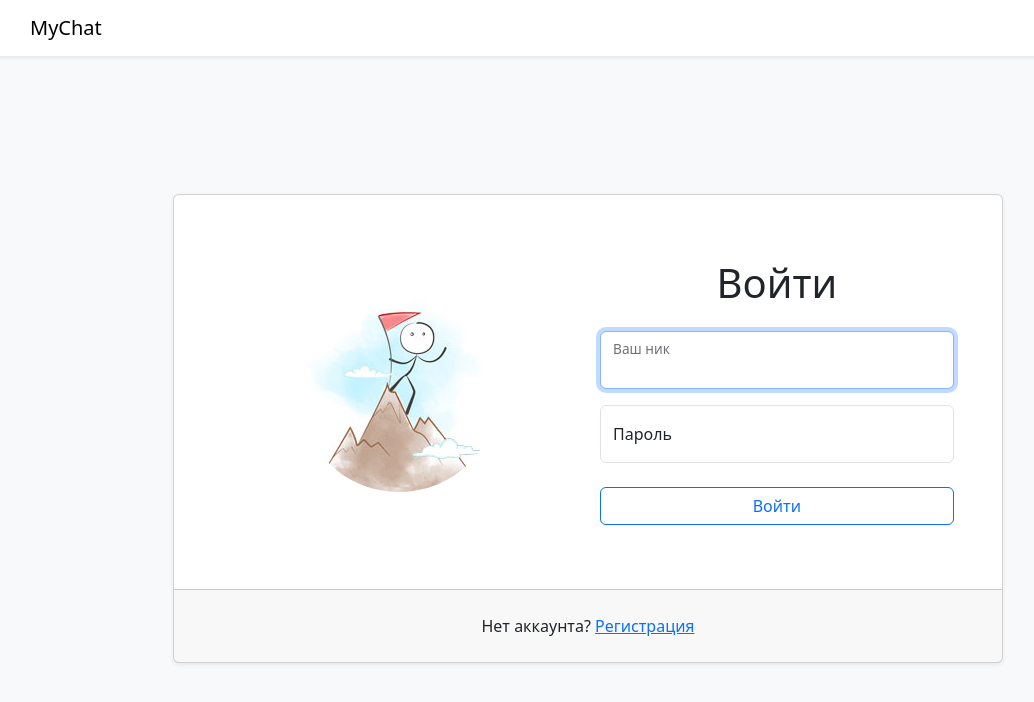
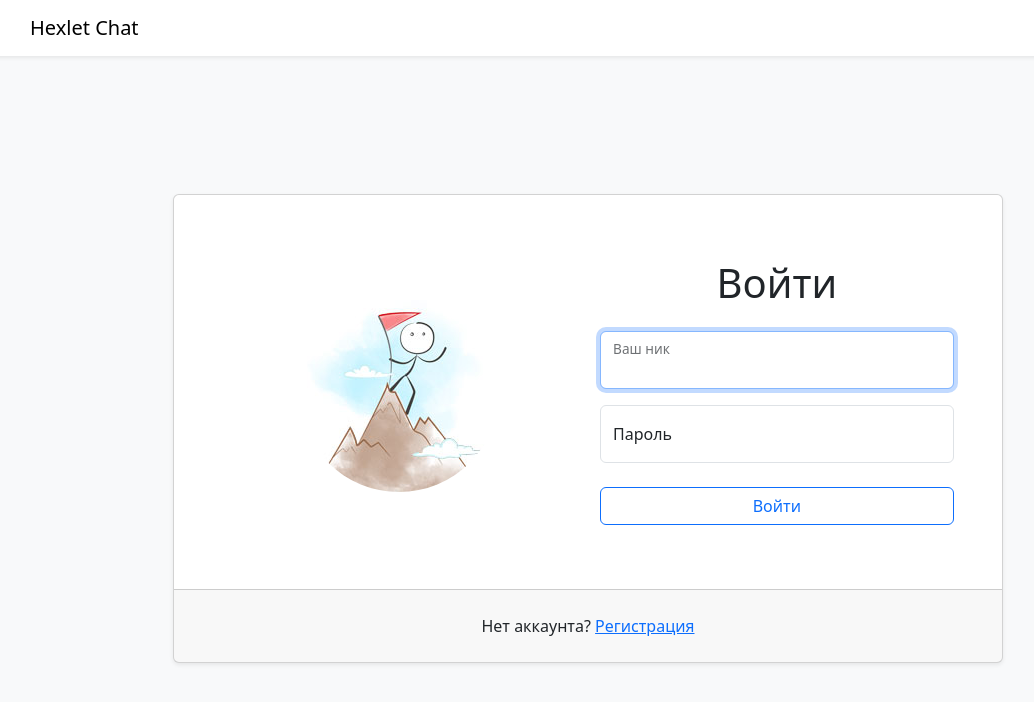
Before and after one commit to SageUniverse95/frontend-project-12, a React (Create React App) app in the folder frontend/: page /login in a window 1280 px wide. Shown: the top 702 px of the page, without its empty margins (52-1086 px from the left). Built offline with nearby package versions, Linux system fonts and the light colour scheme; no server answers.

Commit message:
change header

```diff
--- a/frontend/src/components/Header.jsx
+++ b/frontend/src/components/Header.jsx
@@ -4,7 +4,7 @@
 const Header = ({ children }) => (
   <Navbar className="shadow-sm bg-white" expand="lg">
     <Container>
-      <Navbar.Brand href="/">MyChat</Navbar.Brand>
+      <Navbar.Brand href="/">Hexlet Chat</Navbar.Brand>
       {children}
     </Container>
   </Navbar>
```
